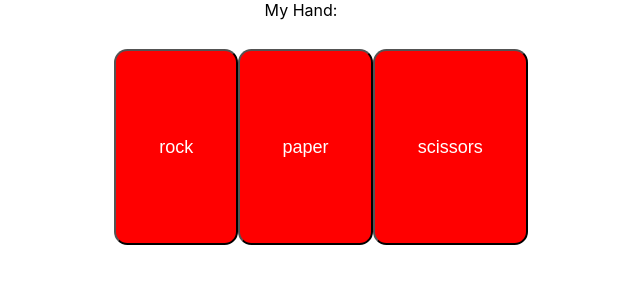
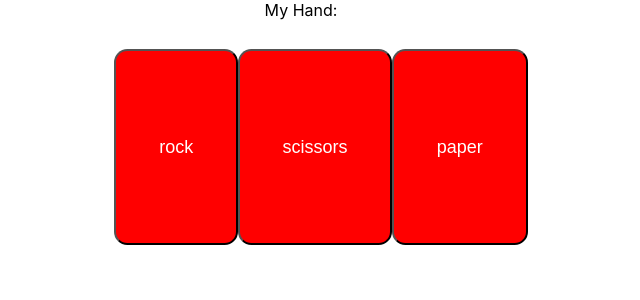
Before and after one commit to PierceLanternStudios/rps-plus, a React (Create React App) app: page / in a window 1280 px wide. Both pictures are taken after a click on the button "Begin Game". Shown: the top 300 px of the page, without its empty margins (339-979 px from the left). Built offline with nearby package versions, Linux system fonts and the light colour scheme.

Commit message:
some general cleanup and restructuring

```diff
--- a/src/AIPlayer.tsx
+++ b/src/AIPlayer.tsx
@@ -12,16 +12,18 @@ import Card from "./Card";
 class AIPlayer extends Player {
   /**
    * Name:            selectCardToPlay
-   * Description:     The core function of the AI player. Selects
-   *                  A random card from their hand and returns it
-   *                  to be played.
+   * Description:     The core function of the AI player. A super
+   *                  function over the base `playCard` that selects
+   *                  a random card from hand and plays that one
+   *                  automatically.
    * Arguments:       none
-   * Returns:         A random card from the AI Player's hand.
-   * Effects:         None. Note that this function does NOT play
-   *                  the card, it simply selects a random one.
+   * Returns:         none
+   * Effects:         This will pick a random card from hand and play
+   *                  it, which constitutes removing it from hand and
+   *                  playing it into the `playedCard` slot.
    */
-  selectCardToPlay(): Card {
-    return this.hand[Math.floor(Math.random() * this.hand.length)];
+  playCard() {
+    super.playCard(this.hand[Math.floor(Math.random() * this.hand.length)]);
   }
 }
 
--- a/src/App.tsx
+++ b/src/App.tsx
@@ -1,5 +1,5 @@
 import React from "react";
-import { type Move, moves } from "./Move";
+import { type Move, MOVES } from "./Move";
 import Player from "./Player";
 import AIPlayer from "./AIPlayer";
 import gamePhaseCSS from "./gamePhase.module.css";
@@ -10,27 +10,15 @@ type GamePhase = "pre-Game" | "Draw" | "Game" | "Results" | "Shop";
 type gamePlayer = "Player 1" | "Player 2";
 type GameResult = gamePlayer | "Tie";
 
-/**
- * GAME_PLAYERS
- *
- * This will be a variable that will allow configuration of who is
- * playing the game. For the time being, this must be set to Player
- * AIPlayer, but in the future this may be expanded to allow more
- * choices.
- *
- */
-const GAME_PLAYERS = [new Player(), new AIPlayer()];
-
 function App() {
   // ###################################################################
   // =================  Declare State Vars:  ===========================
   // ###################################################################
 
-  const [players, SetPlayers] = React.useState<Player[]>(GAME_PLAYERS);
+  const [player, setPlayer] = React.useState<Player>(new Player());
+  const [computer, setComputer] = React.useState<AIPlayer>(new AIPlayer());
   const [gamePhase, setGamePhase] = React.useState<GamePhase>("pre-Game");
   const [round, setRound] = React.useState(0);
-  const [playerCard, setPlayerCard] = React.useState<Card | null>(null);
-  const [computerCard, setComputerCard] = React.useState<Card | null>(null);
   const [leader, setleader] = React.useState<gamePlayer>("Player 1");
   const [roundResult, setRoundResult] = React.useState<GameResult>("Tie");
 
@@ -44,8 +32,8 @@ function App() {
   }
 
   function onCardSelected(card: Card) {
-    setPlayerCard(card);
-    card.playCard();
+    player.playCard(card);
+    computer.playCard();
     setGamePhase("Results");
   }
 
@@ -69,13 +57,12 @@ function App() {
    */
   function processResults() {
     // determine who would win this round:
-    const MOVES: Move[] = ["rock", "scissors", "paper"];
-    if (playerCard?.cardType === computerCard?.cardType) {
+    if (player.playedCard!.cardType === computer.playedCard!.cardType) {
       setRoundResult("Tie");
     } else {
       setRoundResult(
-        MOVES.indexOf(playerCard!.cardType) ===
-          (MOVES.indexOf(computerCard!.cardType) + 1) % 3
+        MOVES.indexOf(player.playedCard!.cardType) ===
+          (MOVES.indexOf(computer.playedCard!.cardType) + 1) % 3
           ? "Player 2"
           : "Player 1"
       );
@@ -93,10 +80,9 @@ function App() {
 
   // render draw phase, in case I want to do any draw animations or anything:
   function renderDrawPhase() {
-    players[0].makeHand();
-    players[1].makeHand();
+    player.makeHand();
+    computer.makeHand();
     setGamePhase("Game");
-    return null;
   }
 
   function renderGamePhase() {
@@ -106,8 +92,6 @@ function App() {
   }
 
   function renderResults() {
-    setComputerCard((players[1] as AIPlayer).selectCardToPlay());
-    computerCard?.playCard();
     processResults();
     return <div>results:</div>;
   }
@@ -120,7 +104,7 @@ function App() {
     return (
       <div className={cardCSS.hand_container}>
         <ul>
-          {players[0].hand.map((card) => (
+          {player.hand.map((card) => (
             <button
               className={cardCSS.button}
               onClick={() => onCardSelected(card)}
--- a/src/Card.tsx
+++ b/src/Card.tsx
@@ -1,21 +1,9 @@
 import React from "react";
-import { Move } from "./Move";
+import { type Move, MOVES } from "./Move";
 import Player from "./Player";
 
 class Card {
-  constructor(public cardType: Move, public owningPlayer: Player) {}
-
-  /**
-   * Name:          playCard
-   * Description:   Called to play this card into the current round. Will
-   *                change the game into results.
-   * Arguments:     none
-   * Returns:       none
-   * Effects:       Removes this card from the players hand.
-   */
-  playCard() {
-    this.owningPlayer.removeCard(this);
-  }
+  constructor(public cardType: Move) {}
 
   /**
    * Name:          DEBUG_toString
--- a/src/Move.tsx
+++ b/src/Move.tsx
@@ -4,5 +4,5 @@ Declaration of `Move` type
 Used as the basis for type aliasing rocks, papers, and scissors
 */
 
-export type Move = "rock" | "paper" | "scissors";
-export const moves: readonly Move[] = ["rock", "paper", "scissors"];
+export const MOVES = ["rock", "scissors", "paper"] as const;
+export type Move = (typeof MOVES)[number];
--- a/src/Player.tsx
+++ b/src/Player.tsx
@@ -1,7 +1,7 @@
 import React from "react";
 import Card from "./Card";
 import RoundResult from "./RoundResult";
-import { Move, moves } from "./Move";
+import { type Move, MOVES } from "./Move";
 
 type Hand = Card[];
 type HandModifier = (input: Hand) => Hand;
@@ -28,7 +28,8 @@ class Player {
   constructor(
     public hand: Hand = [],
     public money: number = 0,
-    public handPipeline: HandModifier[] = []
+    public handPipeline: HandModifier[] = [],
+    public playedCard: Card | null = null
   ) {}
 
   /**
@@ -40,11 +41,7 @@ class Player {
    * Effects:       Removes the old hand data and replaces it with a new hand.
    */
   makeHand() {
-    const hand = [
-      new Card("rock", this),
-      new Card("paper", this),
-      new Card("scissors", this),
-    ];
+    const hand = MOVES.map((move) => new Card(move));
     this.hand = this.addHandModifiers(hand);
   }
 
@@ -62,6 +59,21 @@ class Player {
       hand = fn(hand);
     }
     return hand;
+  }
+
+  /**
+   * Name:          playCard
+   * Description:   Called to play a card into the current round. Will
+   *                remove this card from hand, and place it into the
+   *                "playedCard" slot.
+   * Arguments:     A card to `play`
+   * Returns:       none
+   * Effects:       Removes this card from the players hand, and adds it
+   *                to the playedCard slot.
+   */
+  playCard(card: Card) {
+    this.playedCard = card;
+    this.removeCard(card);
   }
 
   /**
```
